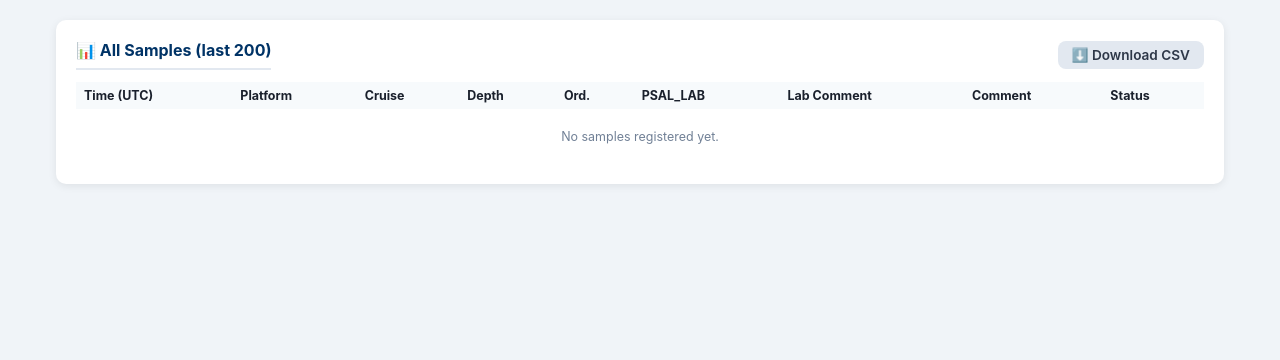
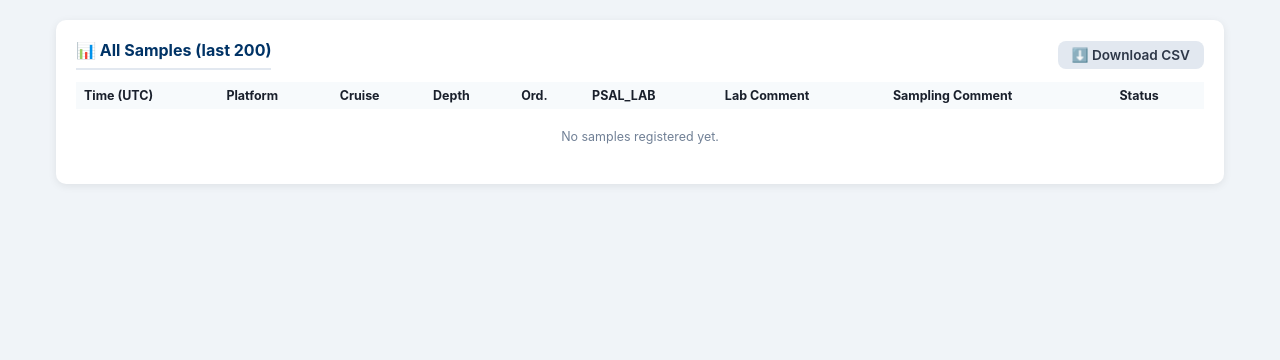
Before and after one commit to sebastianmenze/imr-salinity-sample-server, a FastAPI app: page /samples in a window 1280 px wide. Shown: the part 60-420 px from the top of the page. Run offline with FastAPI, Linux system fonts and the light colour scheme; data that the repository does not hold is empty.

Commit message:
Rename Comment to Sampling Comment in table and CSV
https://claude.ai/code/session_01ALLAsAjGCtzkSxSQbCoFSV

```diff
--- a/app/routers/measure.py
+++ b/app/routers/measure.py
@@ -315,7 +315,7 @@ async def export_samples_csv(db: Session = Depends(get_db)):
     fields = [
         "id", "utc_time", "latitude", "longitude", "depth_m",
         "platform_id", "cruise_id", "station_id", "cast_number", "bottle_number",
-        "psal_1", "psal_2", "sample_comment", "status", "source", "created_at",
+        "psal_1", "psal_2", "sampling_comment", "status", "source", "created_at",
         "measurement_ordinal", "psal_lab", "measured_by", "measured_at",
         "measurement_notes", "physchem_reading_id", "physchem_operation_id",
     ]
--- a/app/templates/samples_list.html
+++ b/app/templates/samples_list.html
@@ -25,7 +25,7 @@
                     <th style="padding:6px 8px">Ord.</th>
                     <th style="padding:6px 8px">PSAL_LAB</th>
                     <th style="padding:6px 8px">Lab Comment</th>
-                    <th style="padding:6px 8px">Comment</th>
+                    <th style="padding:6px 8px">Sampling Comment</th>
                     <th style="padding:6px 8px">Status</th>
                 </tr>
             </thead>
```
